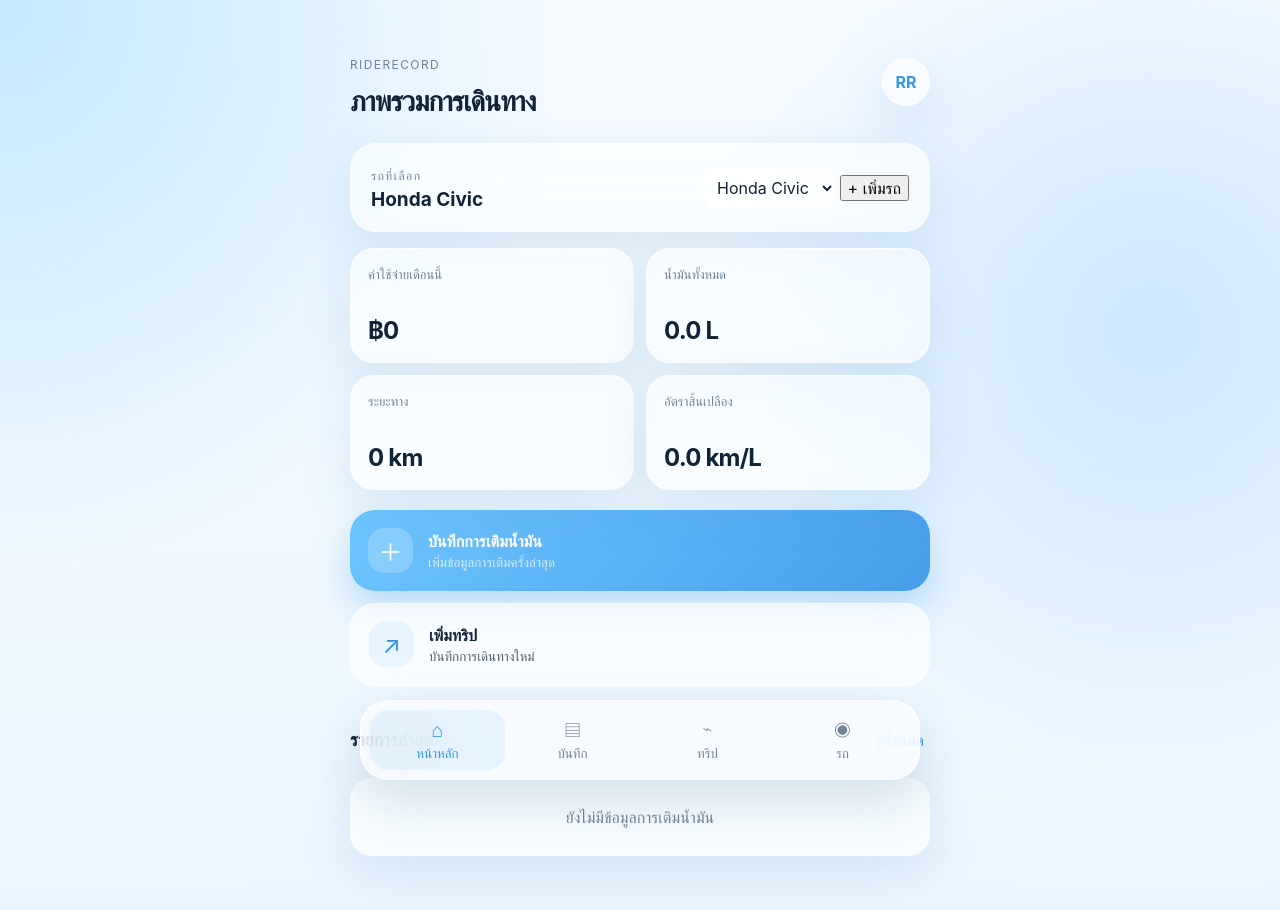
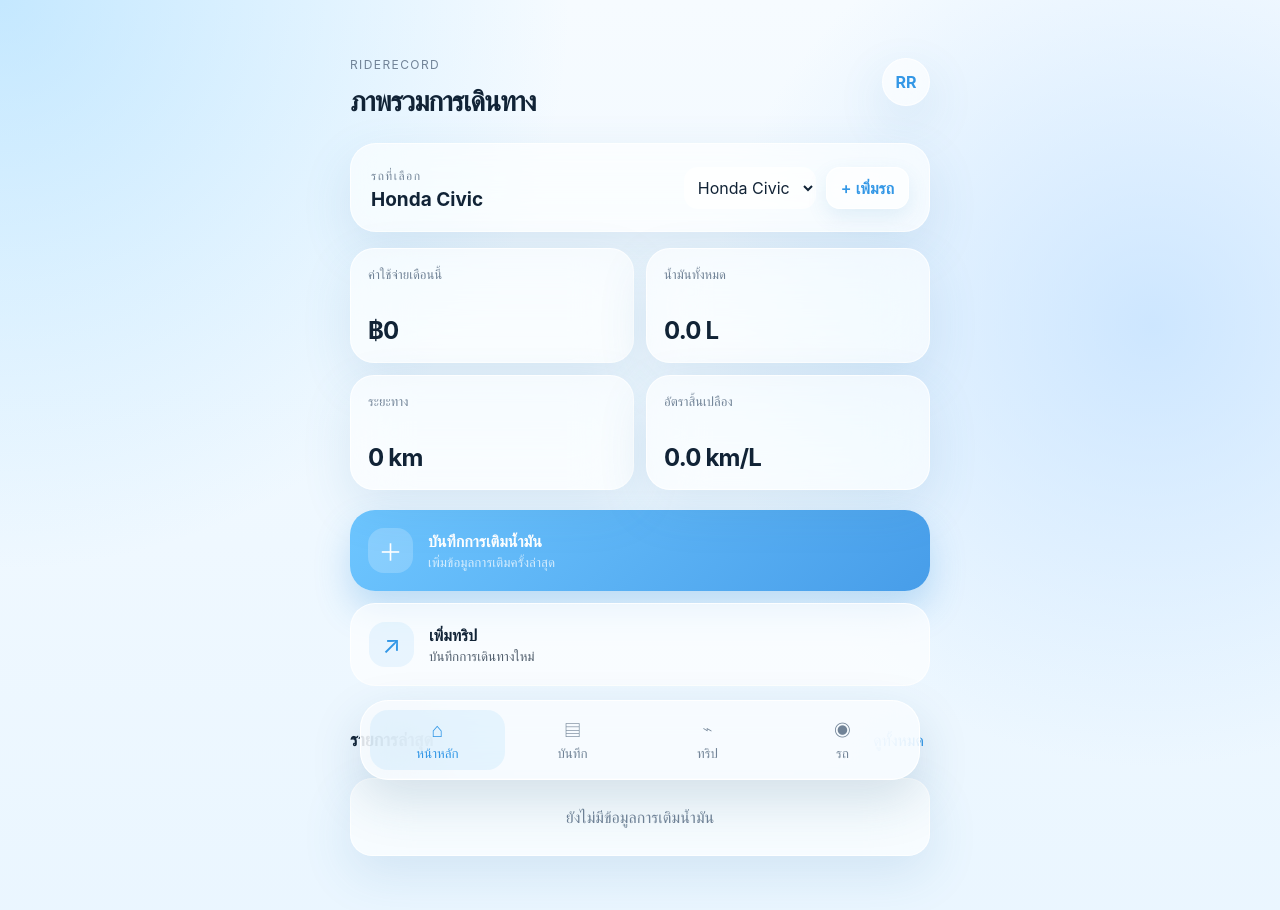
Before and after one commit to zaemge/RideRecord, a plain HTML site: page public/index.html in a window 1280 px wide. Drawn offline with Linux system fonts and the light colour scheme.

Commit message:
Update style.css

```diff
--- a/public/style.css
+++ b/public/style.css
@@ -580,5 +580,55 @@ form select {
   main {
   padding-bottom: 120px;
 }
+.vehicle-controls {
+  display: flex;
+  align-items: center;
+  gap: 10px;
+}
 
+.vehicle-controls select {
+  flex: 1;
 }
+
+#addVehicleButton {
+  border: 1px solid rgba(255, 255, 255, 0.85);
+  border-radius: 14px;
+
+  padding: 10px 14px;
+
+  background: rgba(255, 255, 255, 0.55);
+
+  backdrop-filter: blur(20px);
+  -webkit-backdrop-filter: blur(20px);
+
+  color: var(--blue-dark);
+
+  font-weight: 600;
+
+  box-shadow:
+    0 8px 20px
+    rgba(62, 142, 200, 0.12);
+
+  white-space: nowrap;
+}
+
+#addVehicleButton:active {
+  transform: scale(0.97);
+}
+
+@media (max-width: 480px) {
+  .vehicle-card {
+    align-items: flex-start;
+    gap: 14px;
+  }
+
+  .vehicle-controls {
+    flex-direction: column;
+    align-items: stretch;
+  }
+
+  #addVehicleButton {
+    width: 100%;
+  }
+}
+}
```
